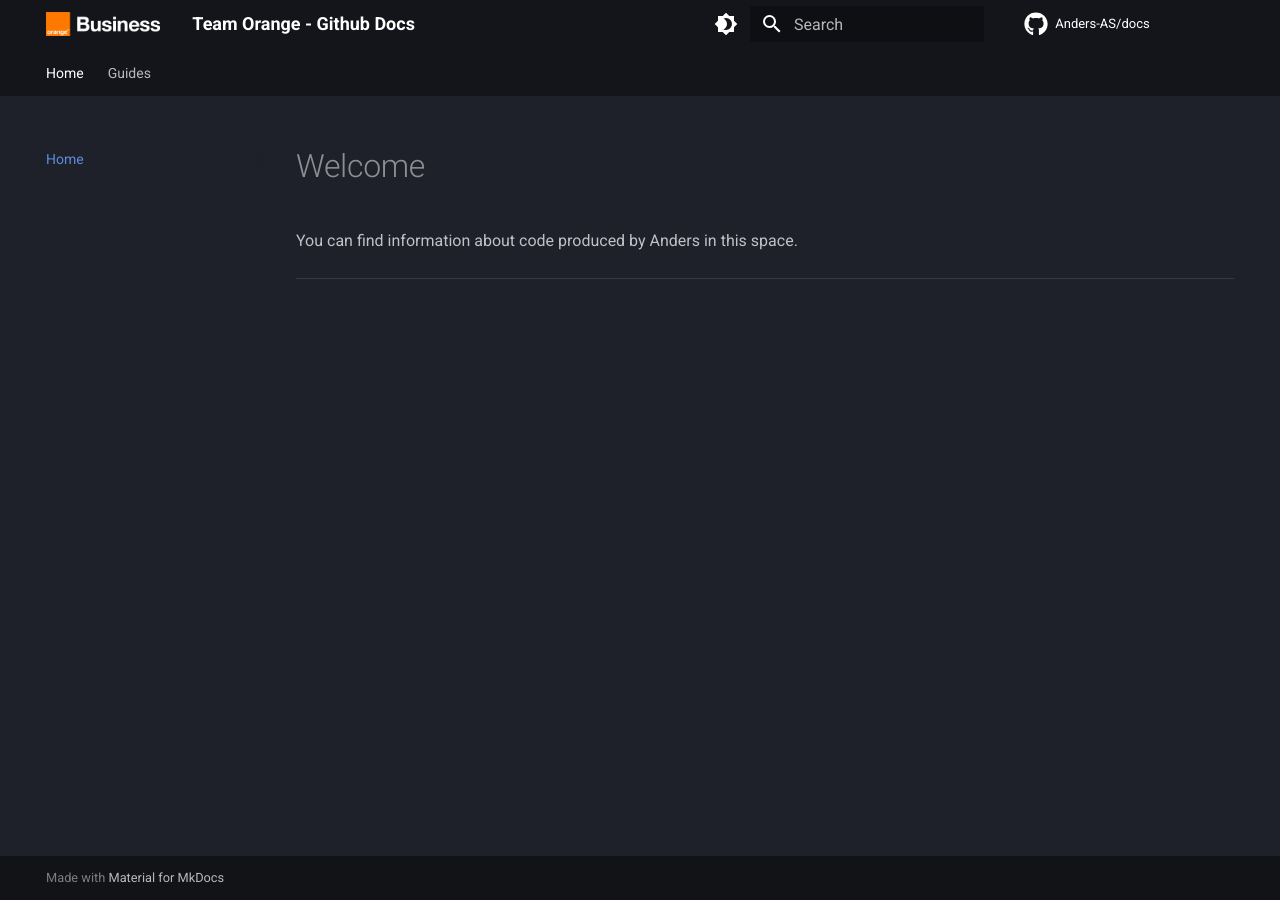
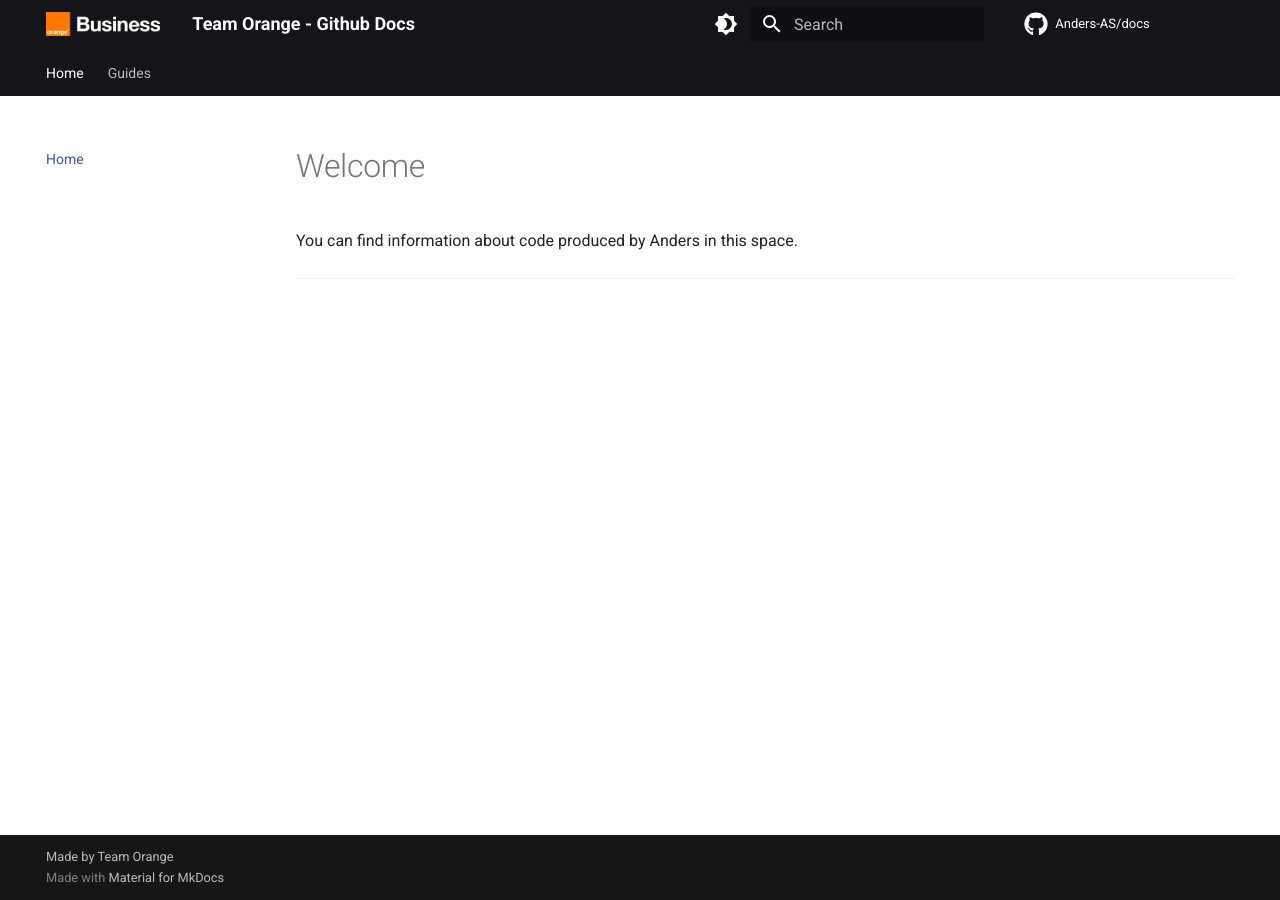
Before and after one commit to Anders-AS/docs, an MkDocs documentation site: the page built from docs/index.md, in a window 1280 px wide. Built offline with MkDocs 1.6.1 and Material for MkDocs 9.7.7, drawn with Linux system fonts in a browser that asks for light colours; comment, search, counter and statistics services are not loaded.

Commit message:
design update

```diff
--- a/mkdocs.yaml
+++ b/mkdocs.yaml
@@ -7,6 +7,8 @@ site_dir: _site
 repo_url: https://github.com/Anders-AS/docs
 repo_name: Anders-AS/docs
 docs_dir: docs
+
+copyright: Made by Team Orange
 
 # Plugins
 plugins:
@@ -42,21 +44,23 @@ theme:
 
   # Palette & Colours
   palette:
+    - media: "(prefers-color-scheme: light)"
+      scheme: default
+      toggle:
+        icon: material/brightness-4
+        name: Switch to light mode
+      primary: black
+      accent: orange
+
     - media: "(prefers-color-scheme: dark)"
-      scheme: default
+      scheme: slate
       toggle:
         icon: material/brightness-7
         name: Switch to dark mode
       primary: black
       accent: orange
 
-    - media: "(prefers-color-scheme: light)"
-      scheme: slate
-      toggle:
-        icon: material/brightness-4
-        name: Switch to light mode
-      primary: black
-      accent: orange
+    -
 
   # Extensions
   markdown_extensions:
@@ -96,4 +100,4 @@ theme:
 
 # Extra
 extra_css:
-- stylesheets/styles.css
+- css/styles.css
```
Also changed, not shown: docs/css/styles.css (renamed from docs/stylesheets/styles.css).
